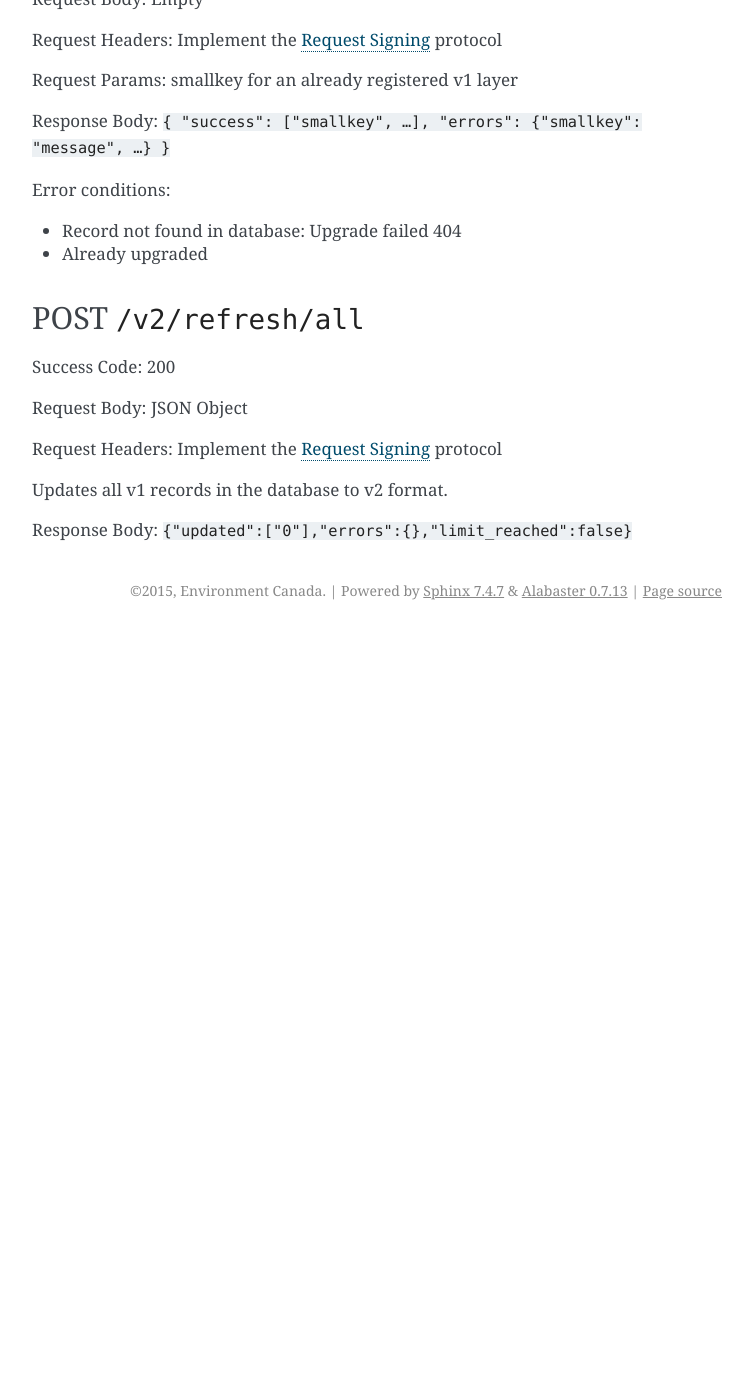
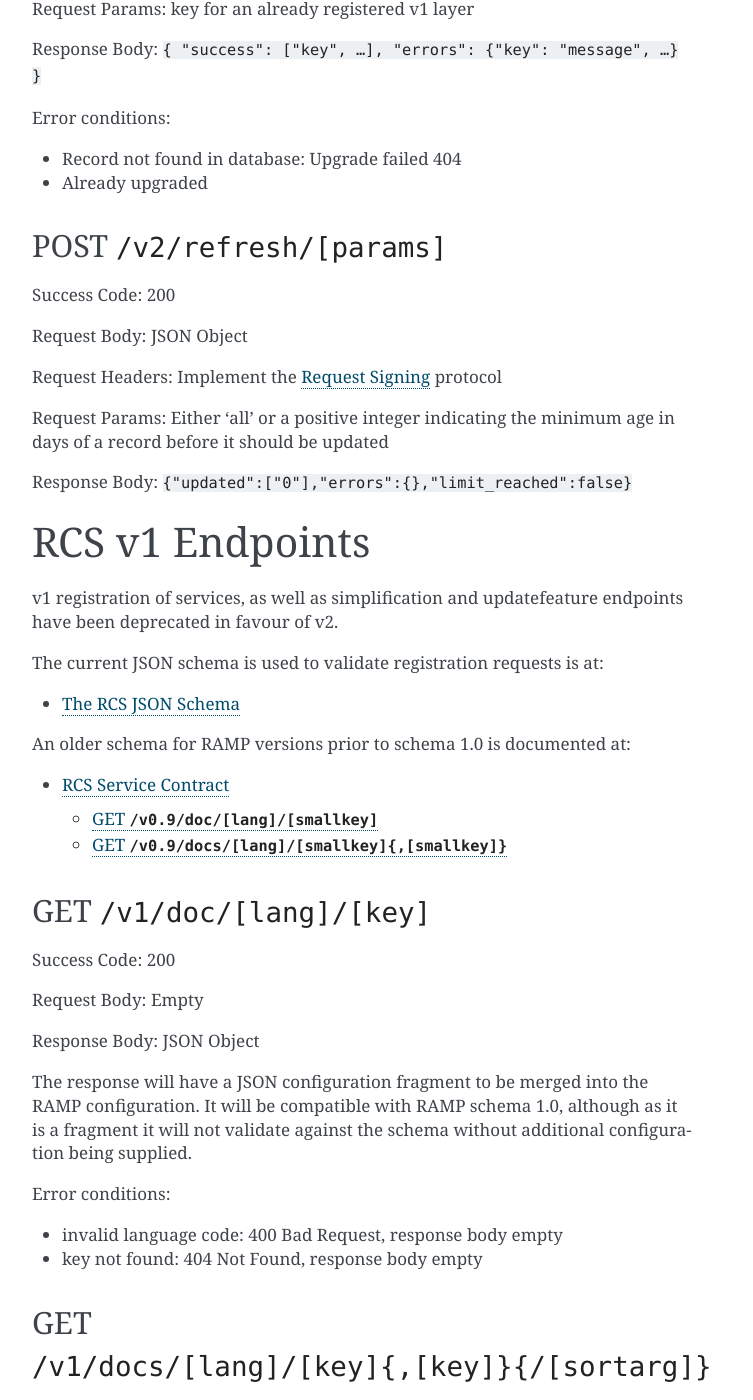
Before and after one commit to fgpv-vpgf/rcs, a Sphinx documentation site: the page built from docs/service/contract.rst, in a window 1280 px wide and 1400 px high, scrolled down 5130 px. Shown: the whole window, without its empty margins (388-1141 px from the left). Built offline with Sphinx 7.4.7, drawn with Linux system fonts in a browser that asks for light colours; pages that are not in the unit, such as notebooks, are missing from menus; before the commit the page ends 5760 px from its top, so only the background shows below that; some of the changed text lies outside the part shown.

Commit message:
Further updates to v2 docs, adding relevant v1 endpoints to service contract

```diff
--- a/docs/admin/configuration.rst
+++ b/docs/admin/configuration.rst
@@ -1,6 +1,6 @@
 .. _config:
 
-RCS Configration Options
+RCS Configuration Options
 ========================
 
 LOG_FILE
@@ -34,3 +34,5 @@
     Must match the languages required by the schema (e.g. 'en', 'fr')
 HTTP_PROXY
     A proxy URL to be used when registering layers.  Should be in the form of ``http://[server]:[port]``.
+PROD
+    Not sure!
--- a/docs/service/contract.rst
+++ b/docs/service/contract.rst
@@ -20,7 +20,7 @@
 
     endpoint_10
 
-GET ``/v2/doc/[lang]/[smallkey]``
+GET ``/v2/doc/[lang]/[key]``
 ---------------------------------
 
 Success Code: 200
@@ -37,9 +37,9 @@
 Error conditions:
 
 - invalid language code: 400 Bad Request, response body empty
-- smallkey not found: 404 Not Found, response body empty
+- key not found: 404 Not Found, response body empty
 
-GET ``/v2/docs/[lang]/[smallkey]{,[smallkey]}{/[sortarg]}``
+GET ``/v2/docs/[lang]/[key]{,[key]}{/[sortarg]}``
 -----------------------------------------------------------
 
 Success Code: 200
@@ -56,11 +56,11 @@
 Error conditions:
 
 - invalid language code: 400 Bad Request, response body empty
-- smallkey not found: 200 normal response, the corresponding fragment will be
+- key not found: 200 normal response, the corresponding fragment will be
   structured as:
-  ``{"error_code":404,"smallkey":"[smallkey]"}``
+  ``{"error_code":404,"key":"[key]"}``
 
-PUT ``/v2/register/[smallkey]``
+PUT ``/v2/register/[key]``
 -------------------------------
 
 Success Code: 201
@@ -144,11 +143,8 @@
     }
 
 - the service URL should not have any query string component
-- ``metadata``, ``display_field``, ``service_name``, ``loading_mode``,
-``max_allowable_offset``, ``tolerance`` are optional
-- where ``service_url`` specifies Feature Layer endpoint, this may be an
-  endpoint from a *Feature Service* or a *Map Service*; what is important is
-  that the URL should reference the layer id within it
+- ``metadata``, ``display_field``, ``service_name``, ``loading_mode``, ``max_allowable_offset``, ``tolerance`` are optional
+- where ``service_url`` specifies Feature Layer endpoint, this may be an endpoint from a *Feature Service* or a *Map Service*; what is important is that the URL should reference the layer id within it
 
 
 Payload Type ``imagery``
@@ -182,14 +178,13 @@
     {
         "service_url": (str: URL to WMS Service),
         "service_name": (str: Name of the service endpoint, used for display),
-        "service_type": (str: Service type of the endpoint, either ogcWms or ogcWmts),
+        "service_type": (str: Service type of the endpoint, ogcWms (support for ogcWmts may come at a later date)),
         "scrape_only": (str array: Indicates which layer entries should be scraped,
         all layers should be identified by their Name element.),
-        "recursive": (bool: Indicats if children should be scraped and made available
+        "recursive": (bool: Indicates if children should be scraped and made available
         as individual layers to the viewer),
         "legend_format": (str: MIME type)",
-        "feature_info_type": (str: MIME type),
-
+        "feature_info_type": (str: MIME type, limited to "text/html;fgpv=summary", "text/html", "text/plain", "application/json"),
         "metadata": {
             "uuid": (str: a unique identifier),
             "catalogue_url": (str: URL describing the layer in full detail)
@@ -228,7 +223,7 @@
 - ``service_name``, ``scrape_only``, ``metadata``, ``recursive``,  are optional
 
 
-DELETE ``/v2/register/[smallkey]``
+DELETE ``/v2/register/[key]``
 ----------------------------------
 
 Success Code: 204
@@ -241,13 +236,13 @@
 
 Error Conditions:
 
-- smallkey not found: 404 Not Found
+- key not found: 404 Not Found
 - invalid timestamp format: 400 Bad Request
 - missing headers / unretrivable key: 401 Not Authorized
 - exception in processing: 500 Internal Server Error, empty body
 
-POST ``/v2/upgrade/[smallkey]``
--------------------------------
+POST ``/v2/upgrade/[key]``
+--------------------------
 
 Success Code: 200
 
@@ -255,17 +250,17 @@
 
 Request Headers: Implement the :ref:`signing` protocol
 
-Request Params: smallkey for an already registered v1 layer
+Request Params: key for an already registered v1 layer
 
-Response Body: ``{ "success": ["smallkey", …], "errors": {"smallkey": "message", …} }``
+Response Body: ``{ "success": ["key", …], "errors": {"key": "message", …} }``
 
 Error conditions:
 
 - Record not found in database: Upgrade failed 404
 - Already upgraded
 
-POST ``/v2/refresh/all``
-------------------------
+POST ``/v2/refresh/[params]``
+-----------------------------
 
 Success Code: 200
 
@@ -273,6 +268,86 @@
 
 Request Headers: Implement the :ref:`signing` protocol
 
-Updates all v1 records in the database to v2 format.
+Request Params: Either 'all' or a positive integer indicating the minimum age
+in days of a record before it should be updated
 
 Response Body: ``{"updated":["0"],"errors":{},"limit_reached":false}``
+
+
+
+RCS v1 Endpoints
+================
+
+v1 registration of services, as well as simplification and updatefeature endpoints
+have been deprecated in favour of v2.
+
+The current JSON schema is used to validate registration requests is at:
+
+.. toctree::
+
+    jsonschema
+
+An older schema for RAMP versions prior to schema 1.0 is documented at:
+
+.. toctree::
+
+    endpoint_09
+
+GET ``/v1/doc/[lang]/[key]``
+---------------------------------
+
+Success Code: 200
+
+Request Body: Empty
+
+Response Body: JSON Object
+
+The response will have a JSON configuration fragment to be merged into the RAMP
+configuration.  It will be compatible with RAMP schema 1.0, although as it is a
+fragment it will not validate against the schema without additional
+configuration being supplied.
+
+Error conditions:
+
+- invalid language code: 400 Bad Request, response body empty
+- key not found: 404 Not Found, response body empty
+
+GET ``/v1/docs/[lang]/[key]{,[key]}{/[sortarg]}``
+-------------------------------------------------
+
+Success Code: 200
+
+Request Body: Empty
+
+Response Body: JSON Array
+
+The response will be an array of JSON objects, each object will be a JSON
+configuration fragment to be merged into the RAMP config.  It will be
+compatible with RAMP schema 1.0, although as it is a fragment it will not
+validate against the schema without additional configuration being supplied.
+
+Error conditions:
+
+- invalid language code: 400 Bad Request, response body empty
+- key not found: 200 normal response, the corresponding fragment will be
+  structured as:
+  ``{"error_code":404,"key":"[key]"}``
+
+
+DELETE ``/v1/register/[key]``
+-----------------------------
+
+Success Code: 204
+
+Request Body: Empty
+
+Request Headers: Implement the :ref:`signing` protocol
+
+Response Body: Empty
+
+Error Conditions:
+
+- key not found: 404 Not Found
+- invalid timestamp format: 400 Bad Request
+- missing headers / unretrivable key: 401 Not Authorized
+- exception in processing: 500 Internal Server Error, empty body
```
Also changed, not shown: other parts of docs/service/contract.rst (+5 -6 lines), docs/admin/deployment.rst (+11 -1 lines), docs/service/quickref.rst (+9 -8 lines), docs/service/signing.rst (+7 -7 lines).
